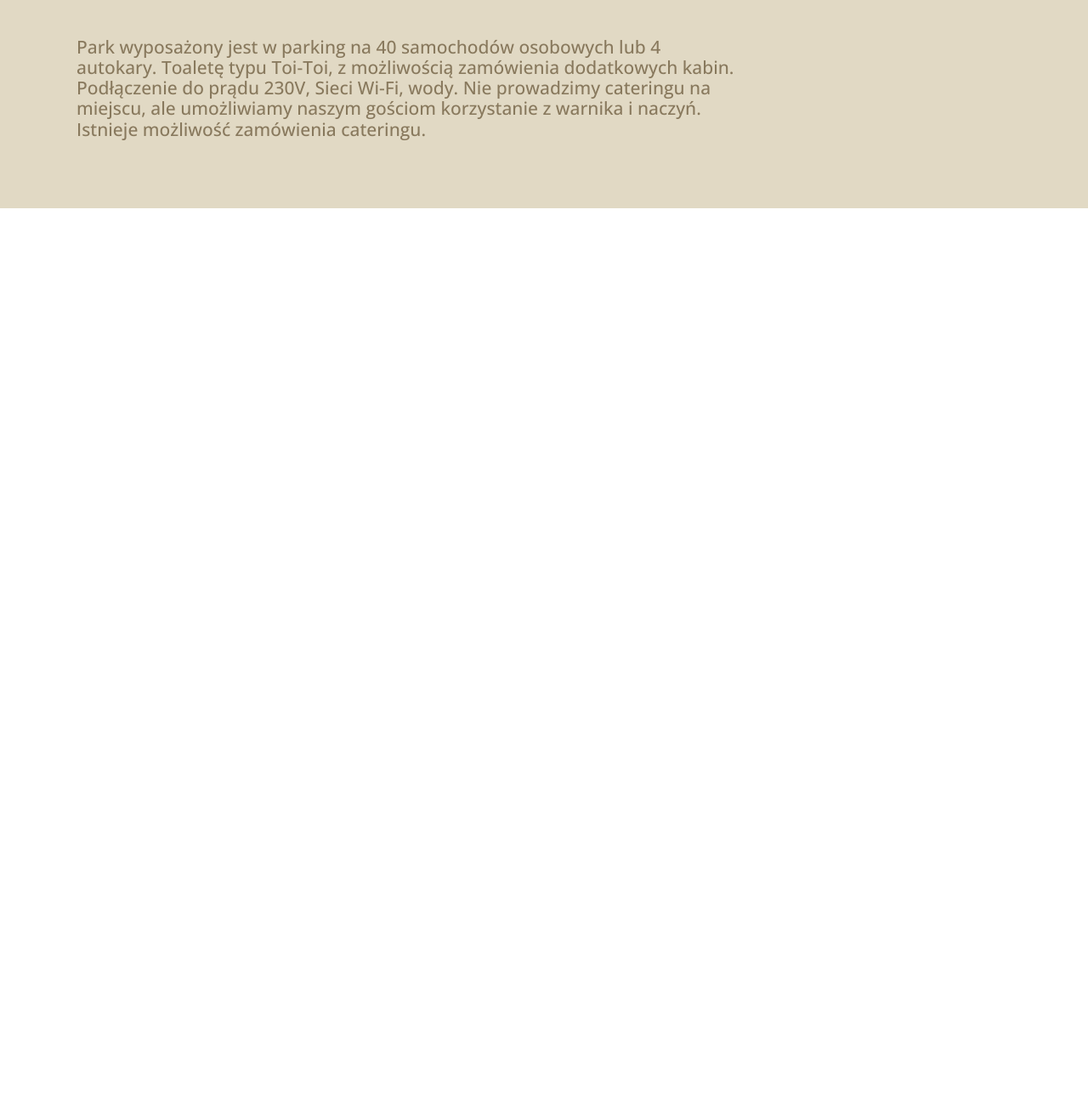
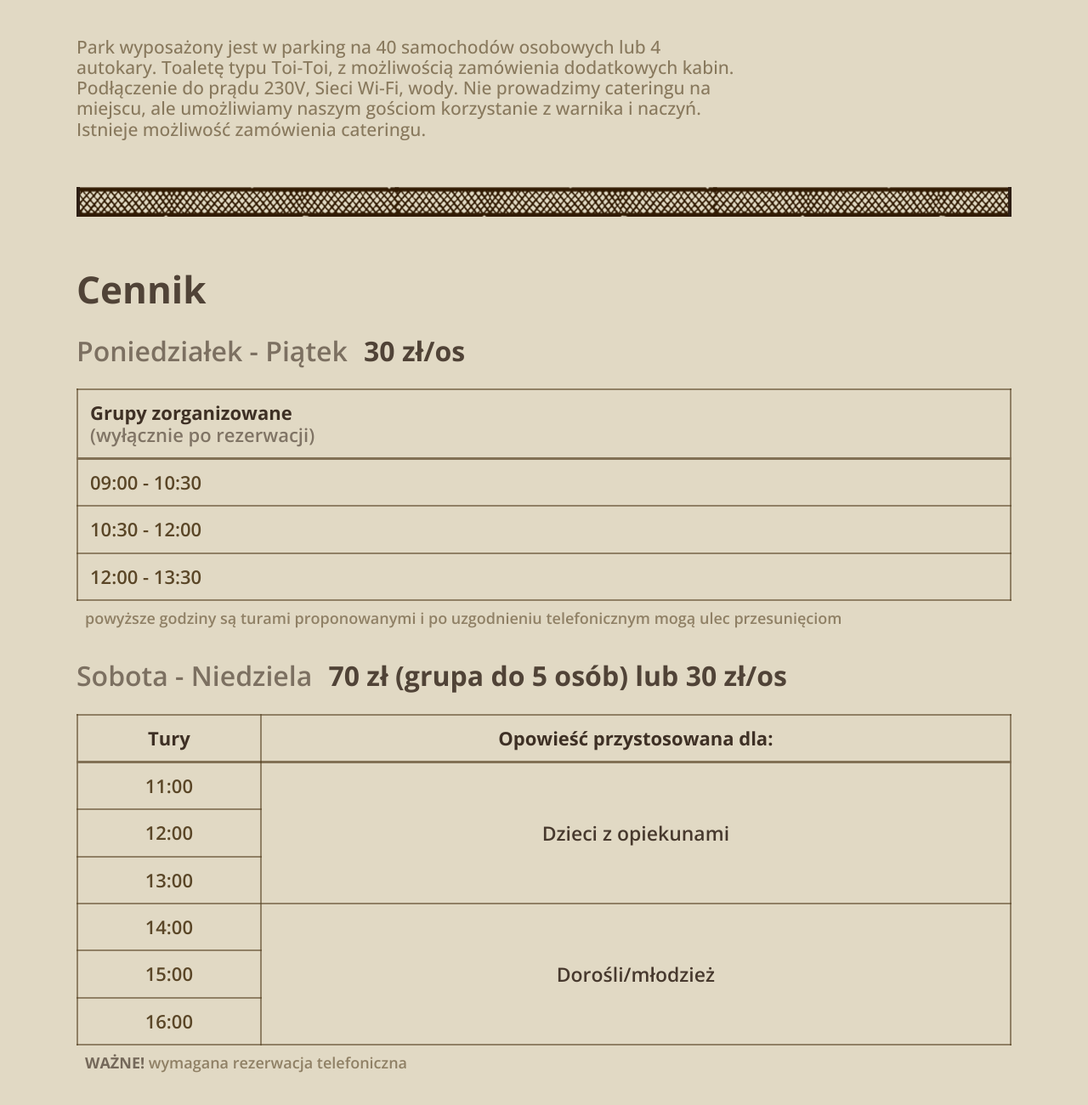
Before and after one commit to mattkepa/dolinaskrzatow-website, a website built with webpack: page src/index.html in a window 1280 px wide. Shown: the part 8685-9985 px from the top of the page at 85% size. Before the commit the page ends 8930 px from the top, so only its background shows below. Built offline with nearby package versions, Linux system fonts and the light colour scheme.

Commit message:
feat: add section 'price-list'

```diff
--- a/src/index.html
+++ b/src/index.html
@@ -779,6 +779,97 @@
       <!-- /.l-container -->
     </section>
     <!-- /.section -->
+
+    <div class="section-separator">
+      <div class="divider"></div>
+    </div>
+
+    <section id="cennik" class="section">
+      <div class="l-container">
+        <div class="section__content" style="margin-top: 0">
+          <h2 class="section__heading">Cennik</h2>
+          <!-- /.section__heading -->
+          <div class="price-table">
+            <p class="price-table__heading">
+              <span class="u-text-muted">Poniedziałek - Piątek</span>30 zł/os
+            </p>
+            <!-- /.price-table__heading -->
+            <table class="table">
+              <thead>
+                <tr>
+                  <th scope="col" class="cell-left">
+                    Grupy zorganizowane<br />
+                    <span class="u-text-muted">(wyłącznie po rezerwacji)</span>
+                  </th>
+                </tr>
+              </thead>
+              <tbody>
+                <tr>
+                  <td class="cell-left">09:00 - 10:30</td>
+                </tr>
+                <tr>
+                  <td class="cell-left">10:30 - 12:00</td>
+                </tr>
+                <tr>
+                  <td class="cell-left">12:00 - 13:30</td>
+                </tr>
+              </tbody>
+              <caption>
+                powyższe godziny są turami proponowanymi i po uzgodnieniu telefonicznym mogą ulec przesunięciom
+              </caption>
+            </table>
+            <!-- /.table-->
+          </div>
+          <!-- /.price-table -->
+
+          <div class="price-table">
+            <p class="price-table__heading">
+              <span class="u-text-muted">Sobota - Niedziela</span>70 zł (grupa
+              do 5 osób) lub 30 zł/os
+            </p>
+            <table class="table">
+              <thead>
+                <tr>
+                  <th scope="col" class="cell-center">Tury</th>
+                  <th scope="col" class="cell-center">
+                    Opowieść przystosowana dla:
+                  </th>
+                </tr>
+              </thead>
+              <tbody>
+                <tr>
+                  <td class="cell-center">11:00</td>
+                  <td rowspan="3" class="cell-center u-text-bolded">Dzieci z opiekunami</td>
+                </tr>
+                <tr>
+                  <td class="cell-center">12:00</td>
+                </tr>
+                <tr>
+                  <td class="cell-center">13:00</td>
+                </tr>
+                <tr>
+                  <td class="cell-center">14:00</td>
+                  <td rowspan="3" class="cell-center u-text-bolded">Dorośli/młodzież</td>
+                </tr>
+                <tr>
+                  <td class="cell-center">15:00</td>
+                </tr>
+                <tr>
+                  <td class="cell-center">16:00</td>
+                </tr>
+              </tbody>
+              <caption>
+                <span class="u-text-bolded">WAŻNE!</span> wymagana rezerwacja telefoniczna
+              </caption>
+            </table>
+          </div>
+          <!-- /.price-table -->
+        </div>
+        <!-- /.section__content -->
+      </div>
+      <!-- /.l-container -->
+    </section>
+    <!-- /.section -->
   </main>
   <!-- MAIN CONTENT END -->
 </body>
--- /dev/null
+++ b/src/sass/components/_price-table.scss
@@ -0,0 +1,184 @@
+@use '../utilities/variables' as *;
+
+.price-table {
+  margin-bottom: 40px;
+
+  &:first-of-type {
+    margin-top: -10px;
+  }
+
+  &:last-of-type {
+    margin-bottom: 0;
+  }
+
+  &__heading {
+    font-size: 1.1rem;
+    font-weight: 700;
+    color: $color-brown;
+    opacity: 0.8;
+    margin-bottom: 0.8em;
+
+    & > span.u-text-muted {
+      opacity: 0.7;
+      font-weight: 600;
+      margin-right: 0.6em;
+    }
+  }
+}
+
+table.table {
+  width: 100%;
+  margin-bottom: 1rem;
+  caption-side: bottom;
+  border: 2px solid rgba(90, 70, 39, 0.6);
+  border: 2px solid $color-brown--light;
+  border-collapse: collapse;
+  border-spacing: 0;
+  font-size: 0.75rem;
+
+  th,
+  td {
+    padding: 0.7rem;
+    border: 2px solid rgba(90, 70, 39, 0.6);
+  }
+
+  thead tr {
+    border-bottom: 3px solid rgba(90, 70, 39, 0.7);
+  }
+
+  thead th {
+    font-weight: 700;
+    color: $color-brown;
+    opacity: 0.9;
+
+    & > span.u-text-muted {
+      opacity: 0.6;
+      font-weight: 600;
+    }
+  }
+
+  tbody td {
+    font-weight: 600;
+    color: $color-brown--light;
+
+    &.u-text-bolded {
+      font-size: 0.8rem;
+      color: $color-brown;
+      opacity: 0.85;
+    }
+  }
+
+  tbody td.cell-center,
+  thead th.cell-center {
+    vertical-align: middle;
+    text-align: center;
+  }
+
+  tbody td.cell-left,
+  thead th.cell-left {
+    vertical-align: middle;
+    text-align: left;
+  }
+
+  caption {
+    font-size: 0.75rem;
+    font-weight: 600;
+    color: $color-brown--light;
+    opacity: 0.6;
+    text-align: left;
+    padding-left: 0.5rem;
+    padding-right: 0.5rem;
+    margin-top: 10px;
+
+    & > span.u-text-bolded {
+      font-weight: 700;
+      color: $color-brown;
+    }
+  }
+}
+
+@media screen and (min-width: 360px) {
+  .price-table {
+    &__heading {
+      font-size: 1.3rem;
+    }
+  }
+
+  table.table {
+    font-size: 0.8rem;
+
+    tbody td.u-text-bolded {
+      font-size: 0.85rem;
+    }
+  }
+}
+
+@media screen and (min-width: 576px) {
+  .price-table {
+    &__heading {
+      font-size: 1.4rem;
+    }
+  }
+
+  table.table {
+    font-size: 0.9rem;
+
+    tbody td.u-text-bolded {
+      font-size: 0.95rem;
+    }
+
+    caption {
+      font-size: 0.8rem;
+    }
+  }
+}
+
+@media screen and (min-width: 768px) {
+  .price-table {
+    &__heading {
+      font-size: 1.5rem;
+    }
+  }
+
+  table.table {
+    font-size: 0.95rem;
+
+    tbody td.u-text-bolded {
+      font-size: 1rem;
+    }
+
+    caption {
+      font-size: 0.85rem;
+    }
+  }
+}
+
+@media screen and (min-width: 992px) {
+  table.table {
+    font-size: 1rem;
+
+    tbody td.u-text-bolded {
+      font-size: 1.05rem;
+    }
+
+    caption {
+      font-size: 0.9rem;
+    }
+  }
+}
+
+@media screen and (min-width: 1200px) {
+  .price-table {
+    &__heading {
+      font-size: 1.6rem;
+    }
+  }
+
+  table.table {
+    font-size: 1.1rem;
+
+    tbody td.u-text-bolded {
+      font-size: 1.15rem;
+    }
+  }
+}
--- a/src/sass/main.scss
+++ b/src/sass/main.scss
@@ -9,6 +9,7 @@
 @use './components/hero-slider';
 @use './components/video-modal';
 @use './components/about-section';
+@use './components/price-table';
 
 html {
   scroll-behavior: smooth;
```
